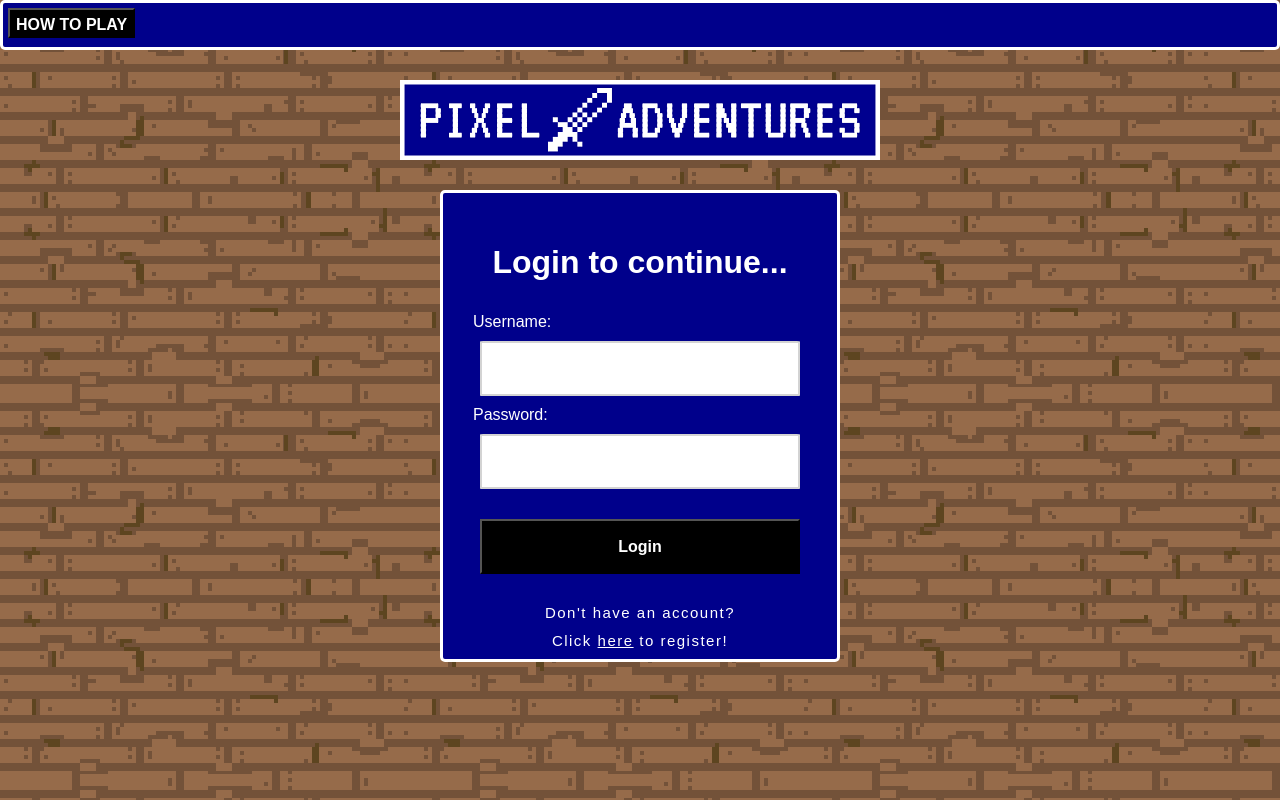
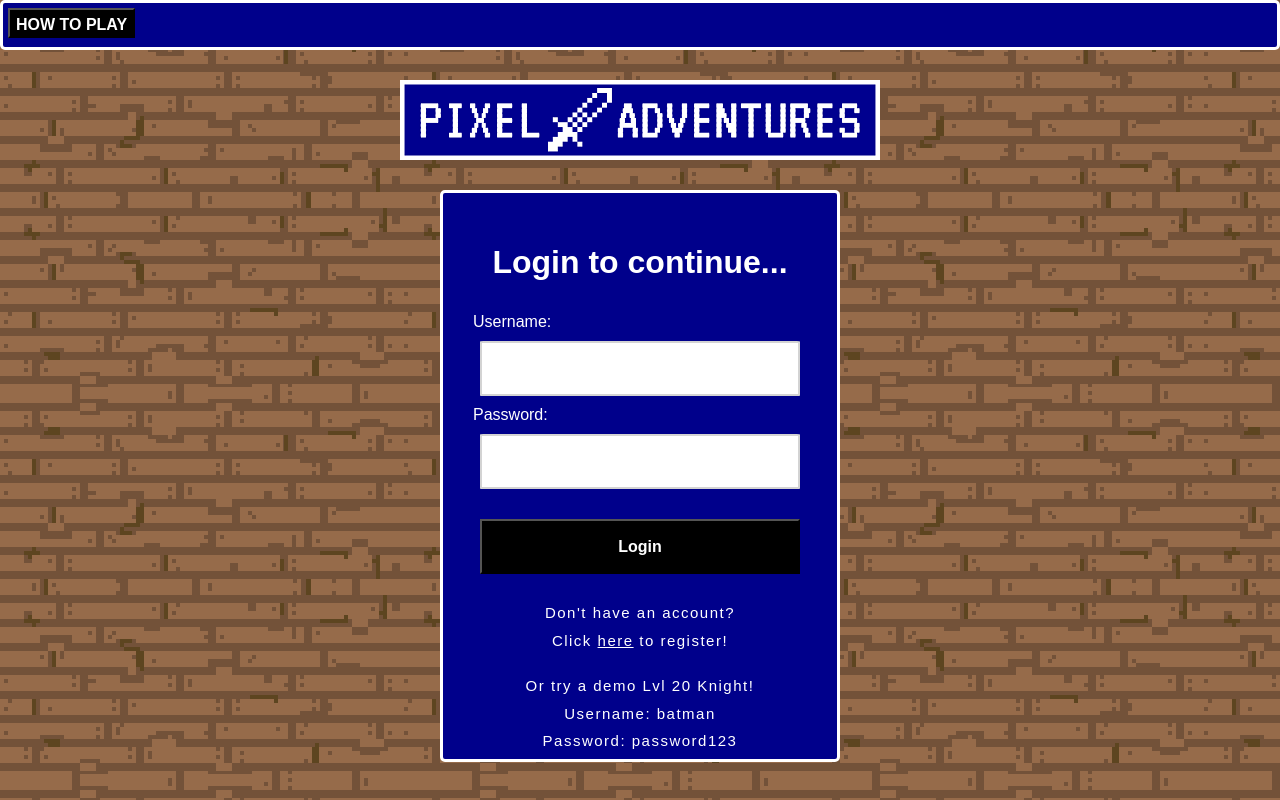
Before and after one commit to TheSundayMailman/pixel-adventures-client, a React (Create React App) app: page /login in a window 1280 px wide. Built offline with nearby package versions, Linux system fonts and the light colour scheme; no server answers.

Commit message:
quick commit to add demo account to LoginPage

```diff
--- a/src/components/login-form.js
+++ b/src/components/login-form.js
@@ -50,6 +50,10 @@ export class LoginForm extends React.Component {
           <Field component="button" name="login-button">Login</Field>
           <p>Don't have an account?</p>
           <p>Click <Link to="/register">here</Link> to register!</p>
+          <br />
+          <p>Or try a demo Lvl 20 Knight!</p>
+          <p>Username: batman</p>
+          <p>Password: password123</p>
         </form>
       </section>
     );
```
